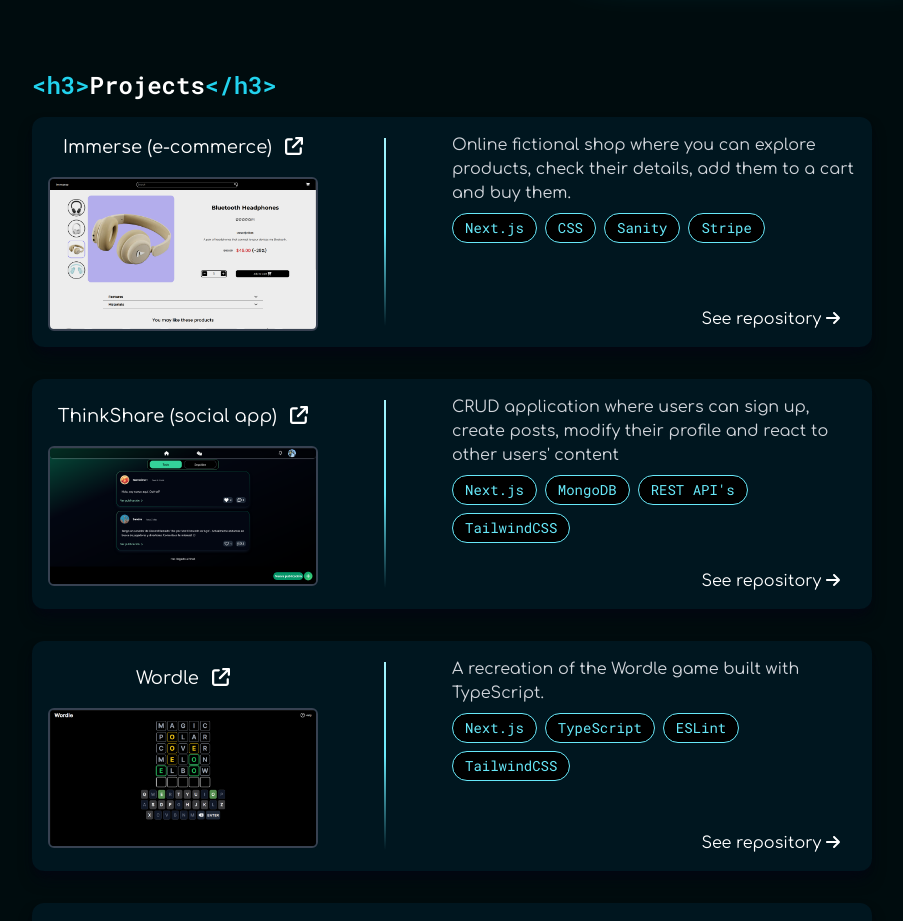
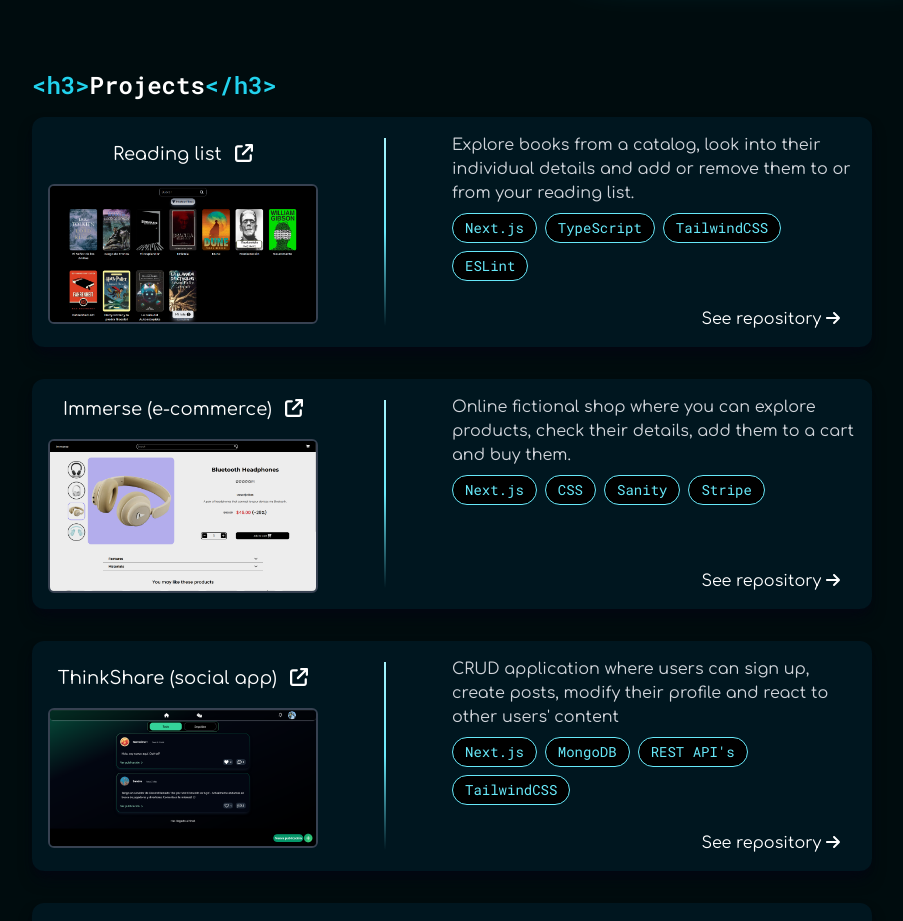
Before and after one commit to CronoCode120/legacy_portfolio, a Next.js app: page / in a window 1280 px wide. Shown: the part 1560-2481 px from the top of the page, without its empty margins (160-1063 px from the left). Built offline with nearby package versions, Linux system fonts and the light colour scheme.

Commit message:
added readlist project

```diff
--- a/app/page.js
+++ b/app/page.js
@@ -12,6 +12,7 @@ import ecommerce from '../public/ecommerce.png';
 import portfolio from '../public/portfolio.png';
 import social from '../public/social.png';
 import wordle from '../public/wordle.png';
+import readlist from '../public/readlist.png';
 
 export default function Home() {
 
@@ -41,7 +42,7 @@ export default function Home() {
       }
     }
 
-    // const intervalId = setInterval(() => {
+    // const dotsInterval = setInterval(() => {
     //   setDots(prevDots => {
     //     if(prevDots === '...') return '';
     //     if(prevDots === '..') return '...';
@@ -52,12 +53,20 @@ export default function Home() {
 
     typeText();
 
-    return () => {
-      clearInterval(intervalId);
-    }
+    // return () => {
+    //   clearInterval(dotsInterval);
+    // }
   }, []);
 
   const projectsData = [
+    {
+      title: 'Reading list',
+      description: 'Explore books from a catalog, look into their individual details and add or remove them to or from your reading list.',
+      image: readlist,
+      link: 'https://readlist-opal.vercel.app/',
+      page: 'https://github.com/CronoCode120/readlist',
+      usedTechs: ['Next.js', 'TypeScript', 'TailwindCSS', 'ESLint']
+    },
     {
       title: 'Immerse (e-commerce)',
       description: 'Online fictional shop where you can explore products, check their details, add them to a cart and buy them.',
```
Also changed, not shown: public/readlist.png (added).
